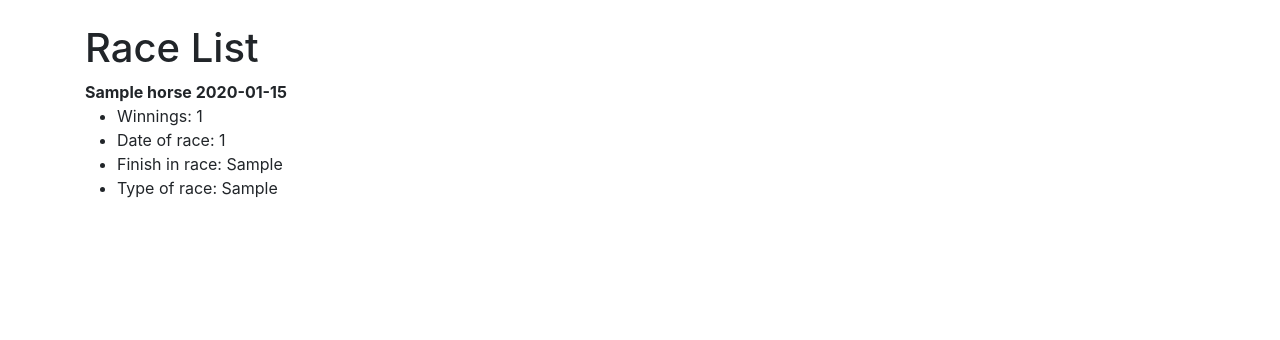
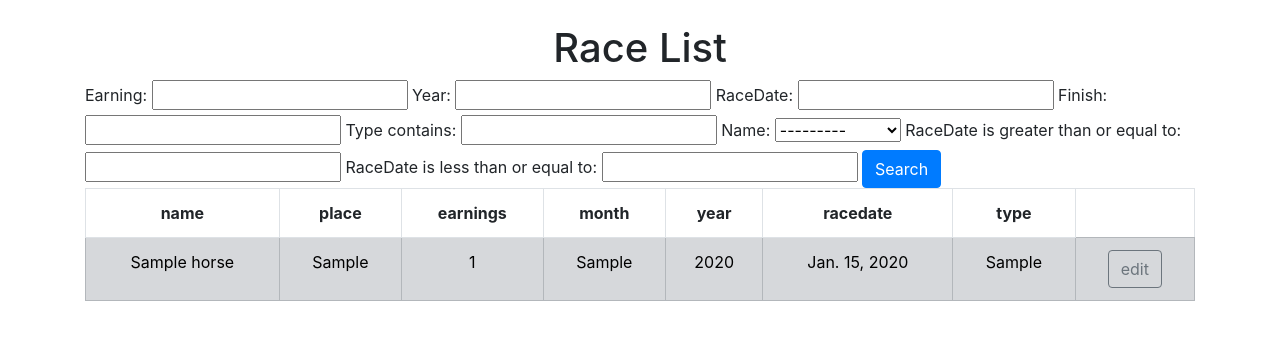
Before and after one commit to littlemac23/WorkingHorse, a Django app: page /display_race in a window 1280 px wide. Shown: the part 56-396 px from the top of the page. Run offline with Django 4.2, Linux system fonts and the light colour scheme; a user stored in the database is signed in; tables that the repository leaves empty hold one stand-in row (values such as "Sample post").

Commit message:
search filter
search filter vibes

```diff
--- /dev/null
+++ b/home/filters.py
@@ -0,0 +1,18 @@
+import django_filters
+from django_filters import DateFilter, CharFilter
+from .models import *
+
+class RaceFilter(django_filters.FilterSet):
+    start_date = DateFilter(field_name= "raceDate", lookup_expr='gte')
+    end_date = DateFilter(field_name= "raceDate", lookup_expr='lte')
+    type = CharFilter(field_name= "type", lookup_expr='icontains')
+    class Meta:
+        model = Race
+        fields = "__all__"
+        exclude = ['month']
+
+class ExpenseFilter(django_filters.FilterSet):
+
+    class Meta:
+        model = Expense
+        fields = "__all__"
--- a/home/templates/home/navbar.html
+++ b/home/templates/home/navbar.html
@@ -53,7 +53,7 @@
             <a class="nav-link dropdown-toggle" data-toggle="dropdown" href="#" role="button" aria-haspopup="true" aria-expanded="false">Expense</a>
             <div class="dropdown-menu">
               <a class="dropdown-item" href="/add_expense">Add expense</a>
-              <a class="dropdown-item" href="#">Another action</a>
+              <a class="dropdown-item" href="/display_expense">display expenses</a>
               <a class="dropdown-item" href="#">Something else here</a>
               <div class="dropdown-divider"></div>
               <a class="dropdown-item" href="#">Separated link</a>
--- a/home/templates/race/display_race.html
+++ b/home/templates/race/display_race.html
@@ -3,22 +3,39 @@
 
 {% block content %}
 
-<h1>Race List</h1>
+<h1><center>Race List</center></h1>
+<form  method="GET">
+  {{myFilter.form}}
+  <button class="btn btn-primary" type="submit">Search</button>
+</form>
 
 
 
-{% for race in race_list %}
-<strong>{{race}}</strong>
-<ul>
-  <li>Winnings: {{race.earning}}</li>
+<table class="table table-bordered"  >
+  <tr>
+    <th><center>name</center></th>
+    <th><center>place</center></th>
+    <th><center>earnings</center></th>
+    <th><center>month</center></th>
+    <th><center>year</center></th>
+    <th><center>racedate</center></th>
+    <th><center>type</center></th>
+  </tr>
 
-  <li>Date of race: {{race.raceDate.month}}</li>
-  <li>Finish in race: {{race.finish}}</li>
-  <li>Type of race: {{race.type}}</li>
+  {% for i in race_list %}
+      <tr class="table-secondary">
 
-</ul>
-<br/>
-{% endfor %}
+        <td><center>{{ i.name }}</center></td>
+        <td><center>{{ i.finish }}</center></td>
+        <td><center>{{ i.earning }}</center></td>
+        <td><center>{{ i.month }}</center></td>
+        <td><center>{{ i.year }}</center></td>
+        <td><center>{{ i.raceDate }}</center></td>
+        <td><center>{{ i.type }}</center></td>
+        <td align="right"><center><a href = "{% url 'edit_race' i.id %}"  class="btn btn-outline-secondary">edit</a></center></td>
+      </tr>
 
+  {% endfor %}
+</table>
 
 {% endblock %}
--- a/home/urls.py
+++ b/home/urls.py
@@ -16,9 +16,9 @@
 
 
 path('racePage', views.racePage,name="racePage"),
+path('edit_race/<race_id>', views.edit_race, name='edit_race'),
+path('display_race', views.displayRace, name="display_race"),
+
 path('expensePage', views.expensePage,name="expensePage"),
-
-
-path('display_race', views.displayRace, name="display-race"),
-path('display_expense', views.displayExpense, name = "display-expense"),
+path('display_expense', views.displayExpense, name = "display_expense"),
 ]
--- a/home/views.py
+++ b/home/views.py
@@ -2,9 +2,11 @@
 from django.http import HttpResponse, HttpResponseRedirect
 from django.template import loader
 from .models import Horse, Race, Expense
+from .filters import RaceFilter, ExpenseFilter
 from .forms import CreateHorseForm, CreateRaceForm, CreateExpenseForm, SellHorseForm
 from django.contrib.auth.models import User
 from django.contrib import messages
+
 
 def add_horse(request):
     submitted = False
@@ -79,14 +81,22 @@
     {'horses': horses})
 
 def displayRace(request):
-    race_list = Race.objects.filter(name_id=request.user.id)
+    race_list = Race.objects.all()
+
+    myFilter = RaceFilter(request.GET, queryset=race_list)
+    race_list = myFilter.qs
+
     return render(request, 'Race/display_race.html',
-    {'race_list': race_list})
+    {'race_list': race_list, 'myFilter': myFilter})
 
 def displayExpense(request):
     expense_list = Expense.objects.all()
-    return render(request, 'home/Home.html',
-    {'expense_list': expense_list})
+
+    myFilter = ExpenseFilter(request.GET, queryset=expense_list)
+    expense_list = myFilter.qs
+
+    return render(request, 'expense/display_expense.html',
+    {'expense_list': expense_list,  'myFilter': myFilter})
 
 
 def racePage(request):
@@ -108,6 +118,15 @@
         return redirect('displayhorses')
     return render(request, 'Horse/edit.html', {'form': form, 'horse': horse})
 
+def edit_race(request, race_id):
+    race = Race.objects.get(pk=race_id)
+    form = CreateRaceForm(request.POST or None, instance = race)
+    if form.is_valid():
+        form.save()
+        return redirect('display_race')
+    return render(request, 'race/edit_race.html', {'form': form, 'race': race})
+
+
 def sell(request, horse_id):
     horse = Horse.objects.get(pk=horse_id)
     form = SellHorseForm(request.POST or None, instance = horse)
--- a/horse/settings.py
+++ b/horse/settings.py
@@ -39,6 +39,7 @@
     'django.contrib.staticfiles',
 
     # apps
+    'django_filters',
     'home',
     'users',
 ]
```
Also changed, not shown: home/templates/expense/display_expense.html (added, +38 -0 lines), home/templates/race/edit_race.html (added, +19 -0 lines).
